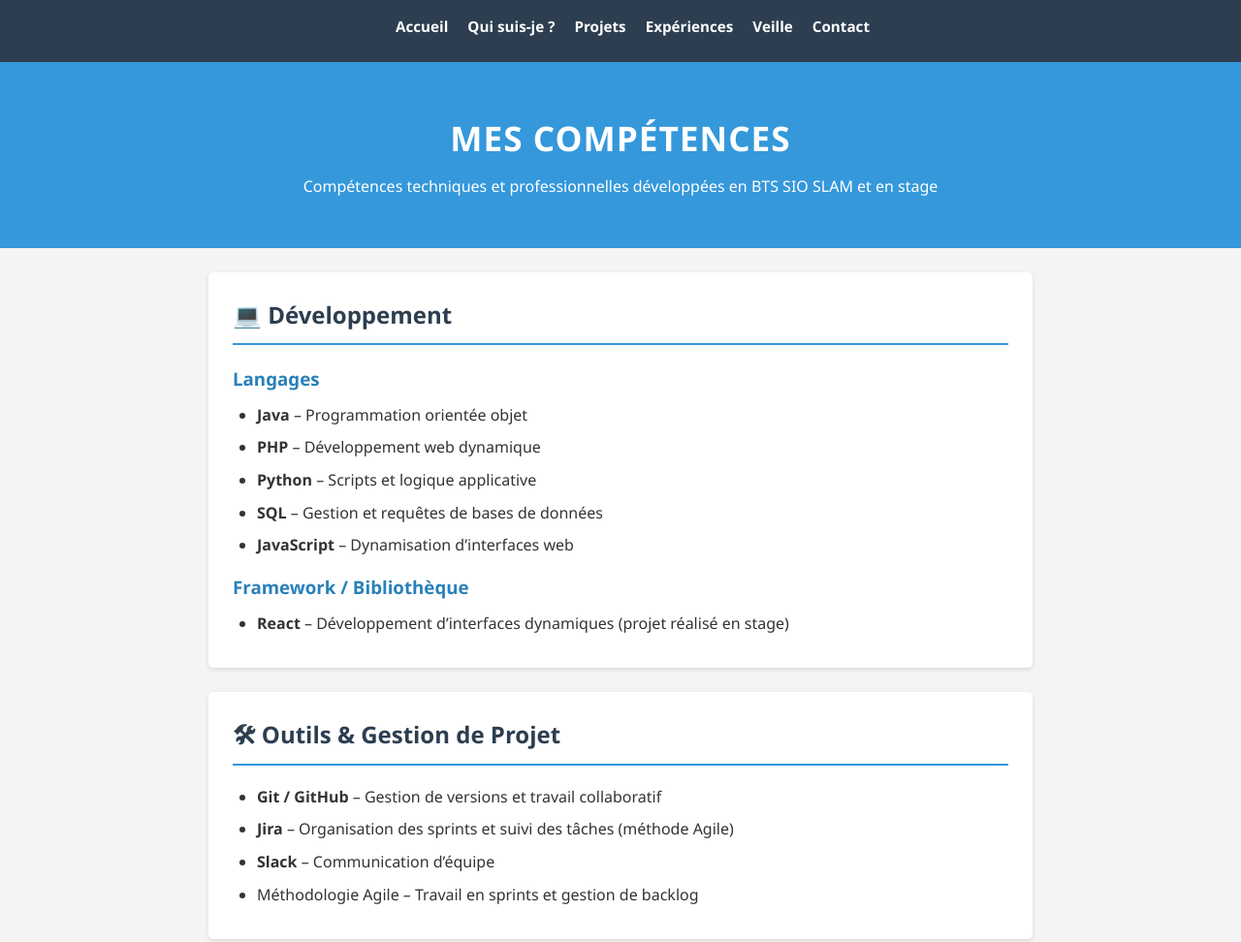
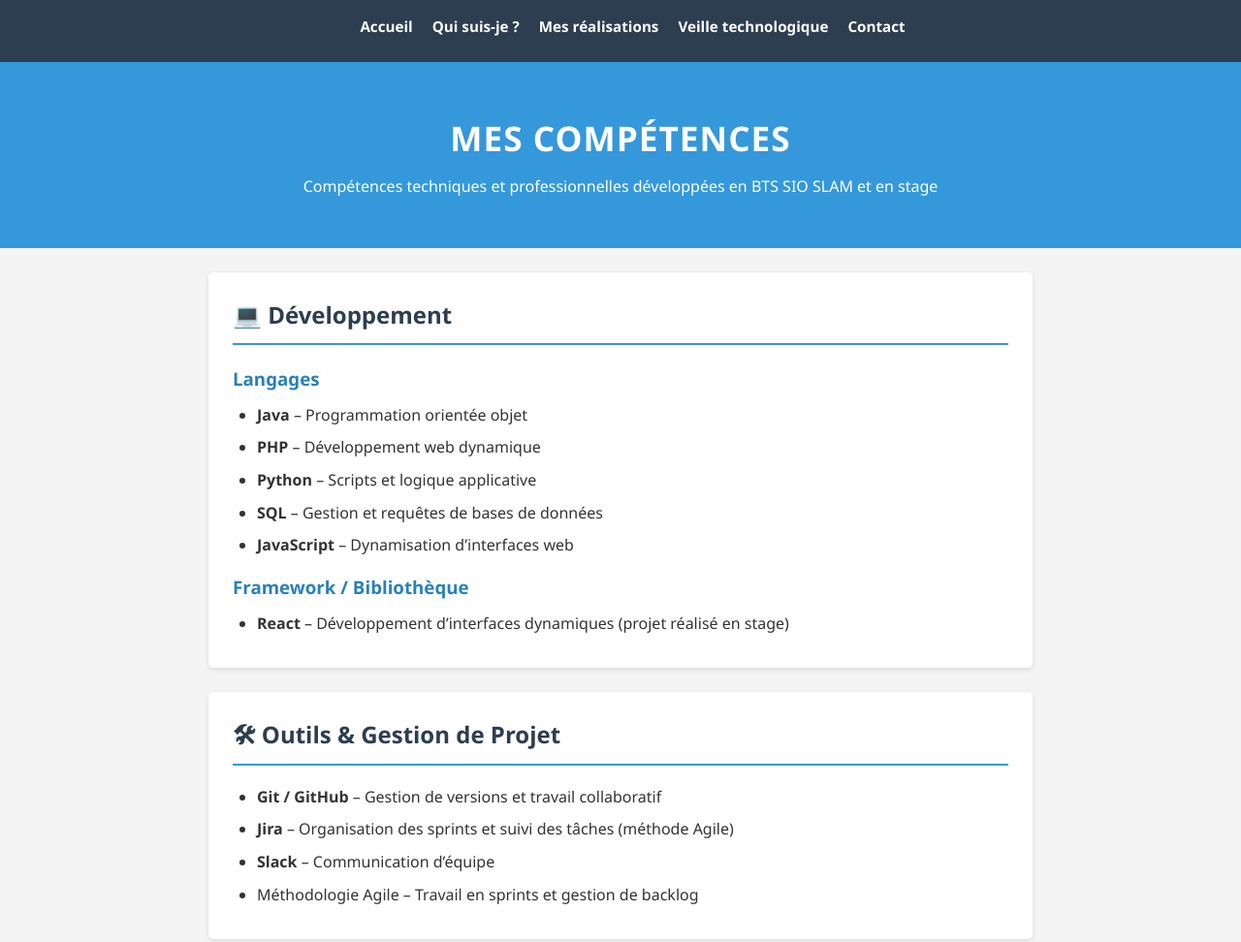
Before and after one commit to LivreDeLeito/portfolio-leito, a plain HTML site: page competences.html in a window 1280 px wide. Shown: the top 972 px of the page at 97% size. Drawn offline with Linux system fonts and the light colour scheme.

Commit message:
Fix HTML structure and update navigation links

```diff
--- a/competences.html
+++ b/competences.html
@@ -14,9 +14,8 @@
     <ul>
       <li><a href="index.html">Accueil</a></li>
       <li><a href="identiter.html">Qui suis-je ?</a></li>
-      <li><a href="projets.html">Projets</a></li>
-      <li><a href="experiences.html">Expériences</a></li>
-      <li><a href="veille.html">Veille</a></li>
+      <li><a href="realisations.html">Mes réalisations</a></li>
+      <li><a href="veille.html">Veille technologique</a></li>
       <li><a href="contact.html">Contact</a></li>
     </ul>
   </nav>
```
